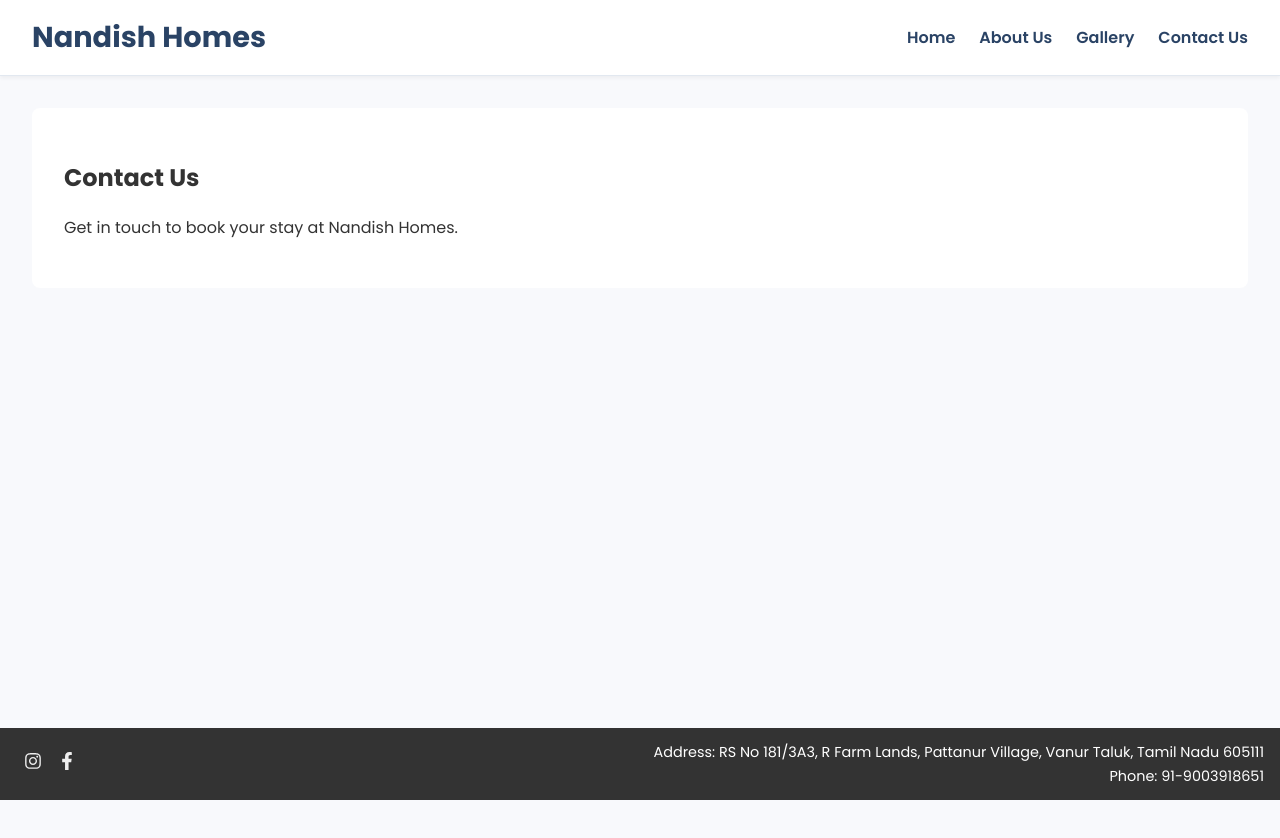
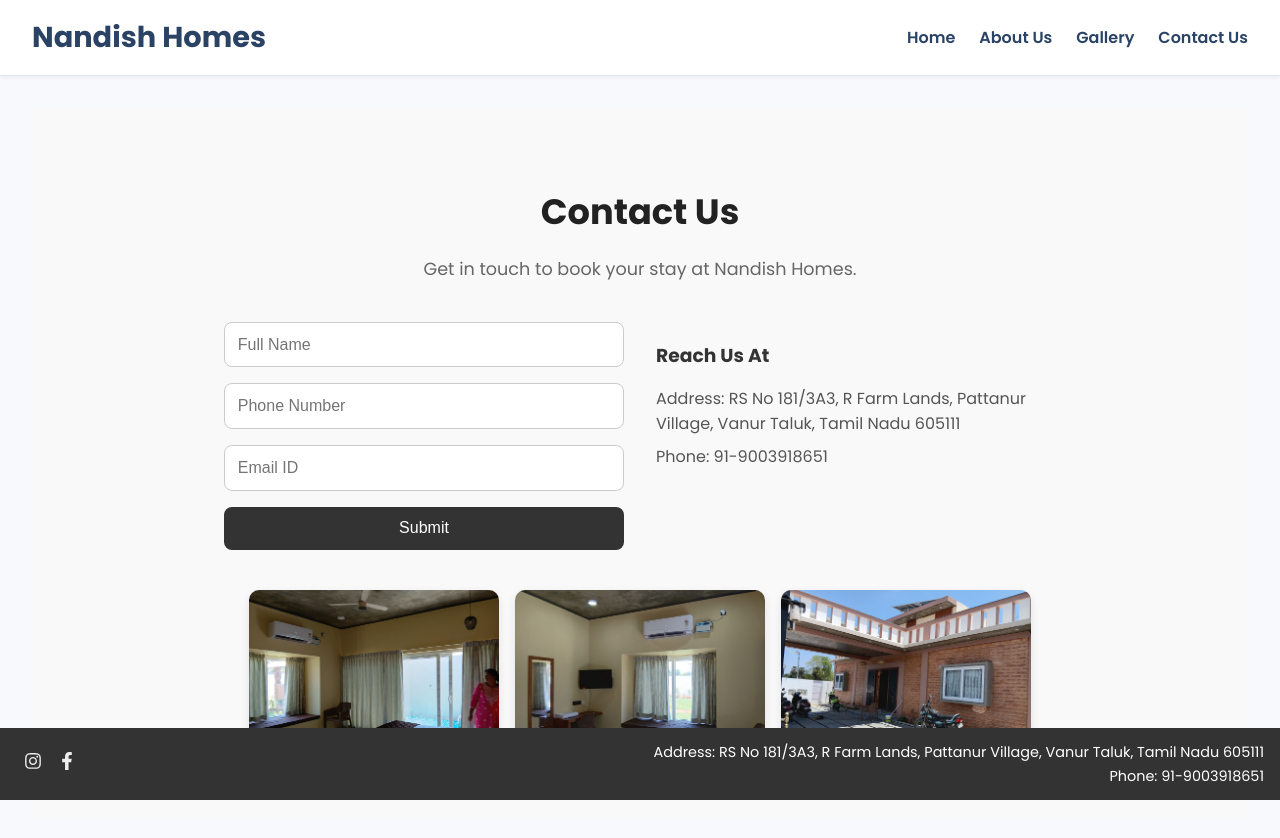
Before and after one commit to manishchandrajwar/nandishhomes, a React (Vite) app: page /contact in a window 1280 px wide. Shown: the top 838 px of the page. Before the commit the page ends 800 px from the top, so only its background shows below. Built offline with nearby package versions, Linux system fonts and the light colour scheme.

Commit message:
new changes

```diff
--- a/src/pages/ContactUs/ContactUs.jsx
+++ b/src/pages/ContactUs/ContactUs.jsx
@@ -1,11 +1,40 @@
-import React from 'react';
-import './contactus.css';
+import React from "react";
+import "./contactus.css";
+
+import img1 from "../../assets/img1.jpeg";
+import img2 from "../../assets/img2.jpeg";
+import img3 from "../../assets/img3.jpeg";
 
 function ContactUs() {
   return (
     <section id="contact" className="contact-section">
-      <h2>Contact Us</h2>
-      <p>Get in touch to book your stay at Nandish Homes.</p>
+      <h2 className="contact-title animate-fade">Contact Us</h2>
+      <p className="contact-subtitle animate-fade delay-1">Get in touch to book your stay at Nandish Homes.</p>
+
+      <div className="contact-container">
+        <form className="contact-form">
+          <input type="text" placeholder="Full Name" required />
+          <input type="tel" placeholder="Phone Number" required />
+          <input type="email" placeholder="Email ID" required />
+          <button type="submit">Submit</button>
+        </form>
+
+        <div className="contact-info">
+          <h3>Reach Us At</h3>
+          <p>
+            Address: RS No 181/3A3, R Farm Lands, Pattanur Village, Vanur Taluk, Tamil Nadu 605111
+          </p>
+          <p>Phone: 91-9003918651</p>
+        </div>
+      </div>
+
+      <div className="contact-gallery">
+        {[img1, img2, img3].map((img, index) => (
+          <div className={`gallery-image animate-img delay-${index}`} key={index}>
+            <img src={img} alt={`Villa ${index + 1}`} />
+          </div>
+        ))}
+      </div>
     </section>
   );
 }
--- a/src/pages/ContactUs/contactus.css
+++ b/src/pages/ContactUs/contactus.css
@@ -1,5 +1,120 @@
 .contact-section {
-  background-color: #fff;
-  padding: 2rem;
+  padding: 3rem 2rem;
+  background-color: #f9f9f9;
+  text-align: center;
+}
+
+.contact-title {
+  font-size: 2.2rem;
+  margin-bottom: 1rem;
+  color: #222;
+}
+
+.contact-subtitle {
+  font-size: 1.1rem;
+  color: #666;
+  margin-bottom: 2.5rem;
+}
+
+.contact-container {
+  display: flex;
+  flex-wrap: wrap;
+  justify-content: center;
+  gap: 2rem;
+  margin-bottom: 2.5rem;
+}
+
+.contact-form {
+  display: flex;
+  flex-direction: column;
+  gap: 1rem;
+  max-width: 400px;
+  width: 100%;
+}
+
+.contact-form input {
+  padding: 0.8rem;
+  font-size: 1rem;
   border-radius: 8px;
+  border: 1px solid #ccc;
 }
+
+.contact-form button {
+  padding: 0.8rem;
+  background-color: #333;
+  color: #fff;
+  border: none;
+  font-size: 1rem;
+  border-radius: 8px;
+  cursor: pointer;
+  transition: background-color 0.3s ease;
+}
+
+.contact-form button:hover {
+  background-color: #555;
+}
+
+.contact-info {
+  max-width: 400px;
+  text-align: left;
+}
+
+.contact-info h3 {
+  margin-bottom: 1rem;
+  color: #333;
+}
+
+.contact-info p {
+  margin: 0.5rem 0;
+  color: #555;
+}
+
+.contact-gallery {
+  display: flex;
+  justify-content: center;
+  gap: 1rem;
+  flex-wrap: wrap;
+}
+
+.gallery-image {
+  width: 250px;
+  overflow: hidden;
+  border-radius: 10px;
+  box-shadow: 0 4px 10px rgba(0,0,0,0.1);
+  opacity: 0;
+  transform: translateY(20px);
+  animation: fadeInUp 0.8s ease forwards;
+}
+
+.gallery-image img {
+  width: 100%;
+  height: 180px;
+  object-fit: cover;
+  display: block;
+}
+
+/* Fade animations */
+.animate-fade {
+  opacity: 0;
+  transform: translateY(20px);
+  animation: fadeInUp 0.8s ease forwards;
+}
+
+.delay-0 { animation-delay: 0s; }
+.delay-1 { animation-delay: 0.2s; }
+.delay-2 { animation-delay: 0.4s; }
+
+.animate-img {
+  animation: fadeInUp 0.8s ease forwards;
+}
+
+.delay-0 { animation-delay: 0.2s; }
+.delay-1 { animation-delay: 0.4s; }
+.delay-2 { animation-delay: 0.6s; }
+
+@keyframes fadeInUp {
+  to {
+    opacity: 1;
+    transform: translateY(0);
+  }
+}
--- a/src/pages/Gallery/Gallery.jsx
+++ b/src/pages/Gallery/Gallery.jsx
@@ -1,10 +1,38 @@
-import React from 'react'
-import "./gallery.css"
+import React from "react";
+import "./gallery.css";
+
+import img1 from "../../assets/img1.jpeg";
+import img2 from "../../assets/img2.jpeg";
+import img3 from "../../assets/img3.jpeg";
+import img4 from "../../assets/img4.jpeg";
+import img5 from "../../assets/img5.jpeg";
+import img6 from "../../assets/img6.jpeg";
+import img7 from "../../assets/img7.jpeg";
+import img8 from "../../assets/img8.jpeg";
+import img9 from "../../assets/img9.jpeg";
+import img10 from "../../assets/img10.jpeg";
+import img11 from "../../assets/img11.jpeg";
+import img12 from "../../assets/img12.jpeg";
+import img13 from "../../assets/img13.jpeg";
+import img14 from "../../assets/img14.jpeg";
+
+
+
+const images = [img1, img2, img3, img4, img5, img6, img7, img8, img9, img10, img11, img12, img13, img14];
 
 function Gallery() {
   return (
-    <div>Gallery</div>
-  )
+    <div className="gallery-section">
+      <h2 className="gallery-title animate-title">Memories from Our Villas</h2>
+      <div className="gallery-grid">
+        {images.map((img, index) => (
+          <div className="gallery-item" key={index}>
+            <img src={img} alt={`Villa memory ${index + 1}`} />
+          </div>
+        ))}
+      </div>
+    </div>
+  );
 }
 
-export default Gallery
+export default Gallery;
--- a/src/pages/Gallery/gallery.css
+++ b/src/pages/Gallery/gallery.css
@@ -0,0 +1,57 @@
+.gallery-section {
+  padding: 3rem 2rem;
+  background-color: #f9f9f9;
+}
+
+.gallery-title {
+  text-align: center;
+  font-size: 2.2rem;
+  margin-bottom: 2rem;
+  color: #222;
+  font-weight: bold;
+}
+
+/* Title animation */
+.animate-title {
+  opacity: 0;
+  transform: translateY(20px);
+  animation: fadeSlideUp 1s ease forwards;
+}
+
+@keyframes fadeSlideUp {
+  to {
+    opacity: 1;
+    transform: translateY(0);
+  }
+}
+
+
+.gallery-grid {
+  display: grid;
+  grid-template-columns: repeat(auto-fit, minmax(250px, 1fr));
+  gap: 1.5rem;
+}
+
+.gallery-item {
+  overflow: hidden;
+  border-radius: 10px;
+  box-shadow: 0 4px 12px rgba(0,0,0,0.1);
+  transition: transform 0.3s ease, box-shadow 0.3s ease;
+}
+
+.gallery-item:hover {
+  transform: scale(1.03);
+  box-shadow: 0 6px 18px rgba(0,0,0,0.15);
+}
+
+.gallery-item img {
+  width: 100%;
+  height: 100%;
+  object-fit: cover;
+  display: block;
+  transition: transform 0.4s ease;
+}
+
+.gallery-item:hover img {
+  transform: scale(1.05);
+}
```
